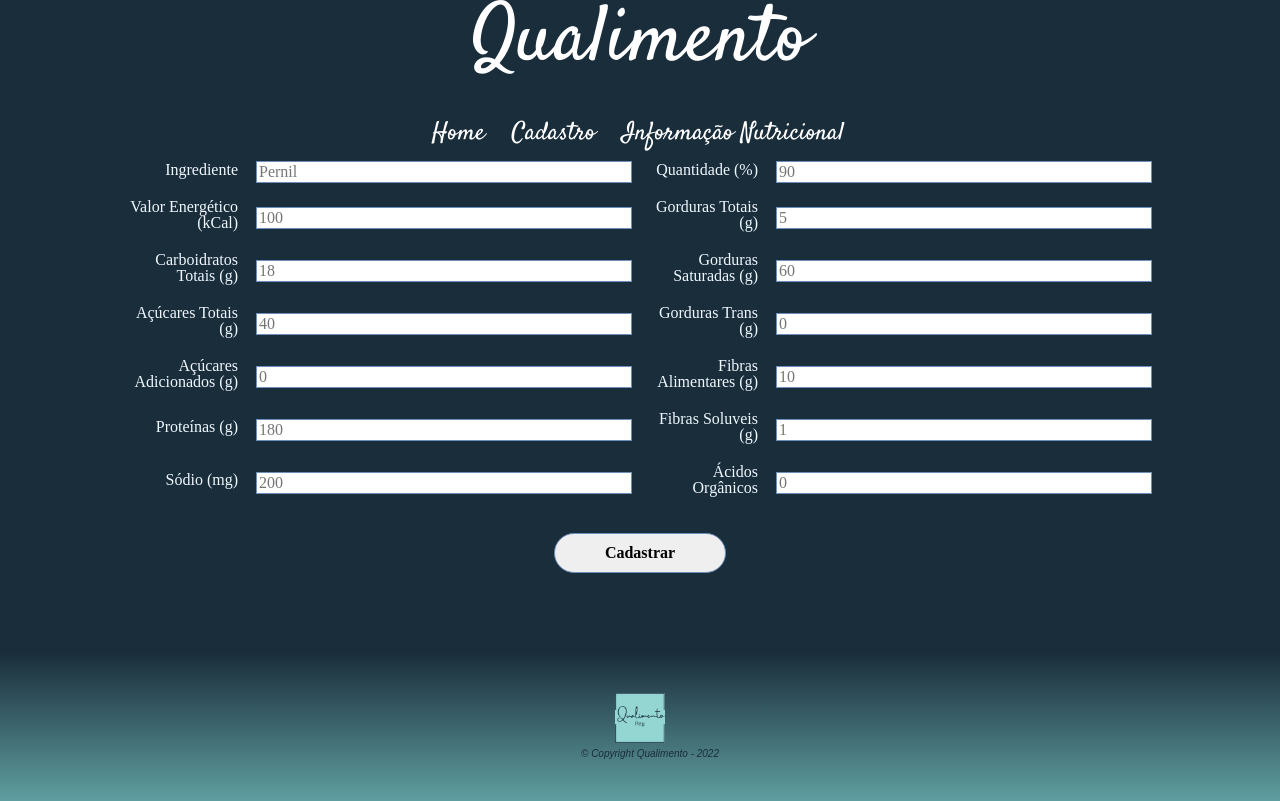
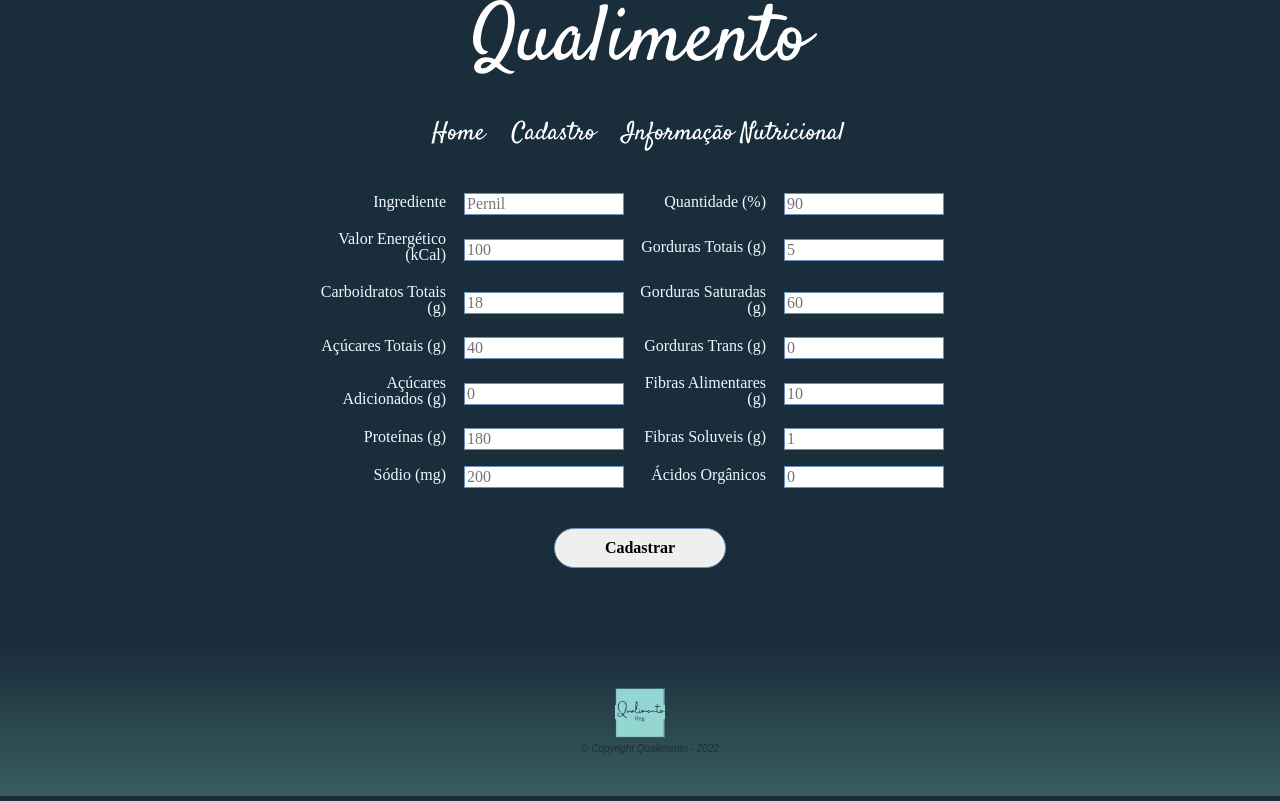
Before and after one commit to victoralmeida428/qualimento, a plain HTML site: page Tabela Nutricional/cadastro.html in a window 1280 px wide. Drawn offline with Linux system fonts and the light colour scheme.

Commit message:
Update style.css

```diff
--- a/Tabela Nutricional/CSS/style.css
+++ b/Tabela Nutricional/CSS/style.css
@@ -49,15 +49,16 @@ p {
 
 .formulario {
     display: grid;
-    grid-template-columns: 7em auto 7em auto;
+    grid-template-columns: 8em 10em 8em 10em;
     color: aliceblue;
     align-items: center;
     text-align: right;
     row-gap: 1em;
     width: auto;
     column-gap: 1em;
-    margin-left: 10%;
-    margin-right: 10%;
+    margin-left: 25%;
+    margin-right: 25%;
+    margin-top: 2em;
 
 }
 
@@ -82,7 +83,7 @@ label {
     transition: 400ms;
     border-radius: 30px;
     margin-bottom: 5em;
-    margin-top: 2em;
+    margin-top: 2.5em;
 
 
 }
@@ -92,7 +93,7 @@ label {
 }
 
 footer {
-    background: linear-gradient(#1A2D3B, #5F9EA0);
+    background: linear-gradient(#1a2d3b, #395e5f);
     /*background: #5F9EA0;*/
     text-align: center;
     padding: 40px 0;
```
